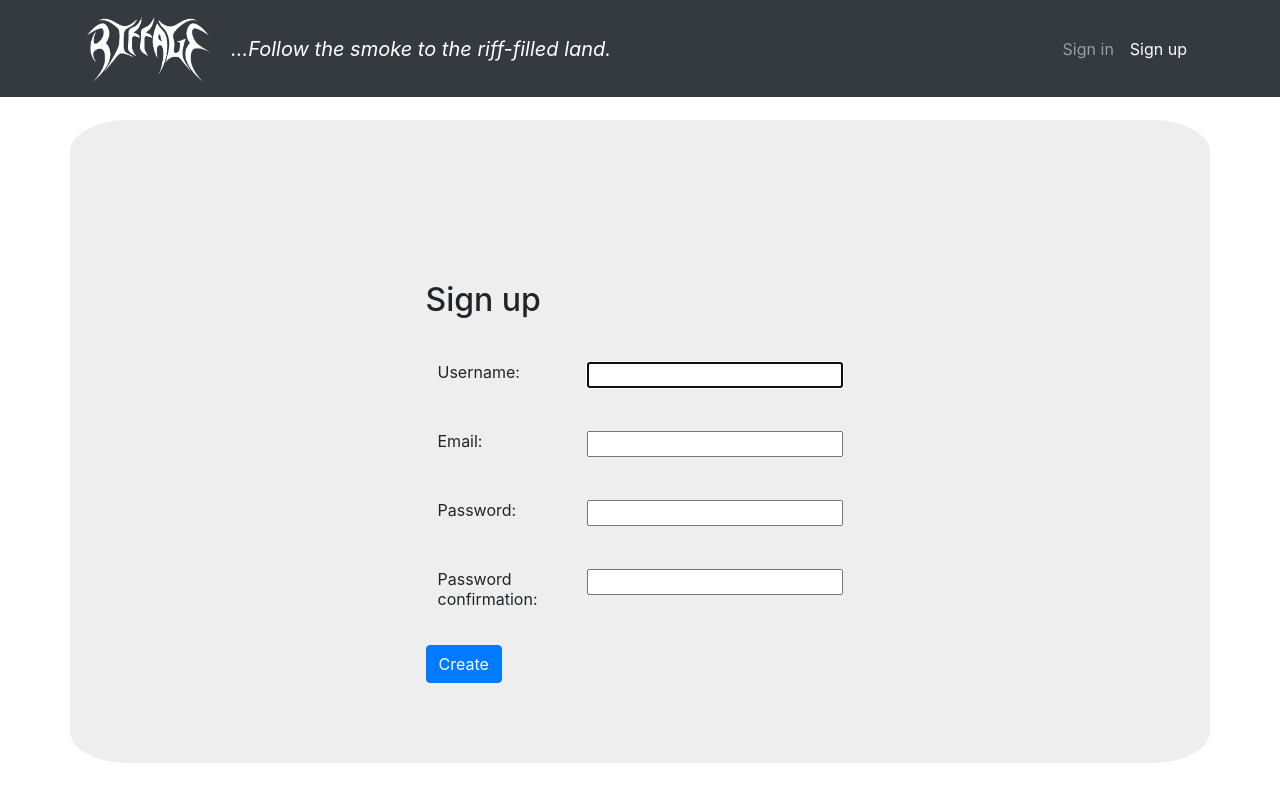
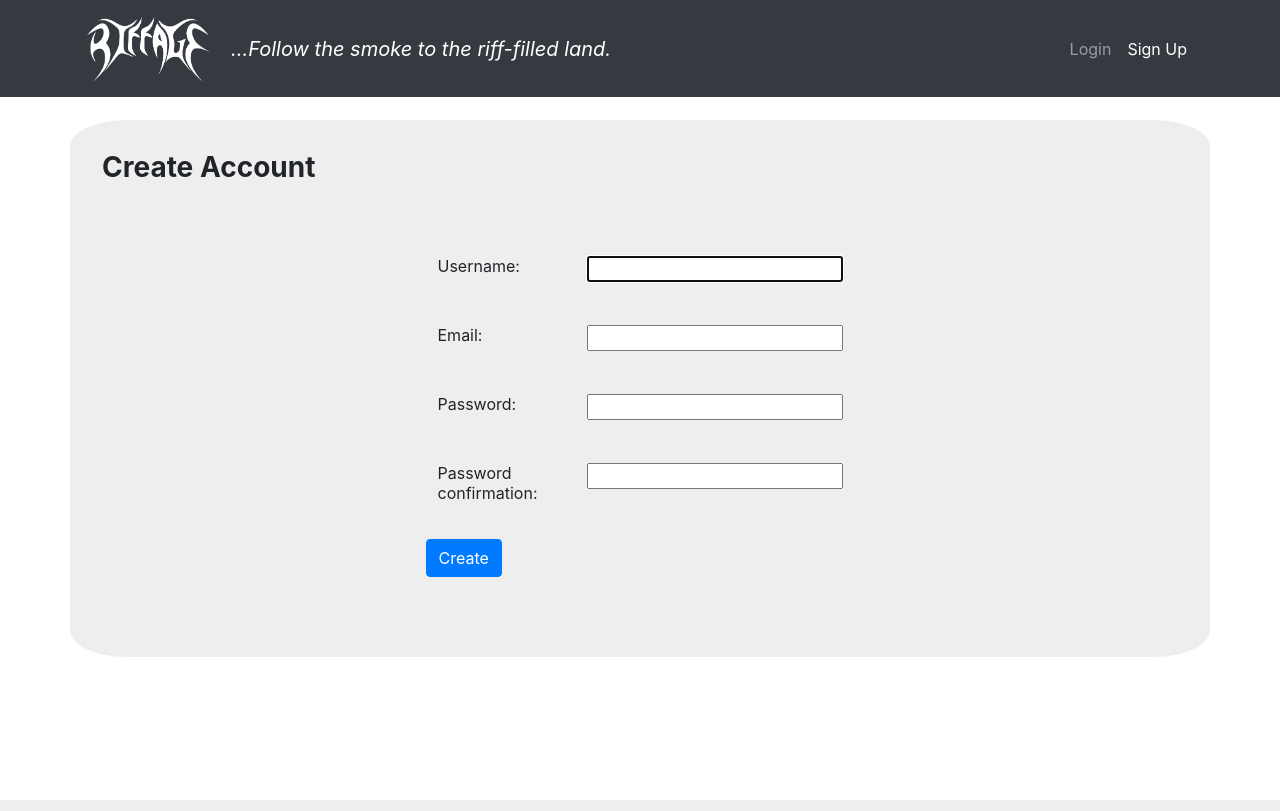
Before and after one commit to pefbass/riffage, a Django app: page /account/create in a window 1280 px wide. Run offline with Django 3.2, Linux system fonts and the light colour scheme; some libraries are stand-ins or nearby versions.

Commit message:
Making mostly everything look nicer. Still need to make Login/Signup pages look better.

```diff
--- a/riffage/account/templates/account.html
+++ b/riffage/account/templates/account.html
@@ -30,7 +30,7 @@
                                         aria-hidden="true"  style=""></i>
         </div>
 
-        <div class="col-md-10" style="margin-top: 3em; margin-bottom: 3em">
+        <div class="col-md-10" style="margin-top: 1em;">
           <div class="form-group" >
 
             <div class="" v-if="isActive">
--- a/riffage/account/templates/create.html
+++ b/riffage/account/templates/create.html
@@ -1,12 +1,15 @@
 {% extends 'base.html' %}
+
+{% block title %}
+Create Account
+{% endblock %}
+
 {% block content %}
 
     <!-- Page Content -->
     <div class="container">
-        <div class="lgn-container col-lg-6" style="margin: 0 auto; margin-top: 4.85em;
-             border-radius: 5%; background-color: #EEEEEE;">
+        <div class="lgn-container col-lg-6" style="margin: 0 auto; border-radius: 5%; background-color: #EEEEEE;">
             <div style="padding: 2em">
-                <h2 style="margin-bottom: 1em">Sign up</h2>
                 <form method="post">
                     {% csrf_token %}
                     {% for field in form %}
--- a/riffage/collection/static/css/collection.css
+++ b/riffage/collection/static/css/collection.css
@@ -1,5 +1,6 @@
 .collection {
 	border: 1px solid black;
+
 }
 
 .riff_detail {
@@ -37,8 +38,14 @@
   padding: 12px;
 }
 
+#myTable th {
+  background-color: #7e7e7e;
+  color: #FFFFFF;
+}
+
 #myTable tr {
   border-bottom: 1px solid #ddd;
+  background-color: #FFFFFF;
 }
 
 #myTable tr.header, #myTable tr:hover {
--- a/riffage/collection/views.py
+++ b/riffage/collection/views.py
@@ -45,9 +45,9 @@
 	riff = get_object_or_404(Riff, pk=pk)
 	if request.method == "POST":
 		form = RiffForm(request.POST, request.FILES, instance=riff, edit=True)
-		if riff.author.private_account:
-			print("PRIVATE ACCOUNT!!")
-		#riff.priv_precedence()
+#		if riff.author.private_account:
+#			print("PRIVATE ACCOUNT!!")
+#		riff.priv_precedence()
 		if form.is_valid():
 			riff = form.save()
 			return redirect('riff_detail', riff.pk)
--- a/riffage/templates/base.html
+++ b/riffage/templates/base.html
@@ -26,11 +26,11 @@
 			<!-- Navigation -->
 			<nav class="navbar navbar-expand-lg navbar-dark bg-dark fixed-top">
 				<div class="container">
-					<a class="navbar-brand" href="#">
+					<a class="navbar-brand">
 						<img src="{% static 'img/riffage.png' %}" width="130" height="71" alt="">
 					</a>
 					<div class="navbar-header">
-						<a class="navbar-brand" href="#"><em>...Follow the smoke to the riff-filled land.</em></a>
+						<a class="navbar-brand" style="color: white"><em>...Follow the smoke to the riff-filled land.</em></a>
 					</div>
 					<button class="navbar-toggler" type="button" data-toggle="collapse" data-target="#navbarResponsive" aria-controls="navbarResponsive" aria-expanded="false" aria-label="Toggle navigation">
 						<span class="navbar-toggler-icon"></span>
@@ -74,7 +74,7 @@
 								{% else %}
 									style="display: none"
 								{% endif %}>
-								<a class="nav-link" href="{% url 'login' %}">Sign in</a>
+								<a class="nav-link" href="{% url 'login' %}">Login</a>
 							</li>
 
 							<!-- Create Account -->
@@ -87,7 +87,7 @@
 								{% else %}
 									style="display: none"
 								{% endif %}>
-								<a class="nav-link" href="{% url 'create' %}">Sign up</a>
+								<a class="nav-link" href="{% url 'create' %}">Sign Up</a>
 							</li>
 							<!-- Logout -->
 							<li {% if params.category == "collections" or params.category == "account" %}
@@ -102,7 +102,7 @@
 			</nav>
 		</div>
 
-		<div class="container" id="vue-div" style="border-radius: 5%; background-color: #EEEEEE; padding: 2em; margin-top: 4em; margin-bottom: 3em">
+		<div class="container" id="vue-div" style="border-radius: 5%; background-color: #EEEEEE; padding: 2em; margin-top: 4em; margin-bottom: 2em">
 			<h3 style="font-weight: bold; padding-bottom: 20px">
 				{% block title %}
 				{% endblock %}
```
Also changed, not shown: riffage/account/templates/login.html (+20 -20 lines).
